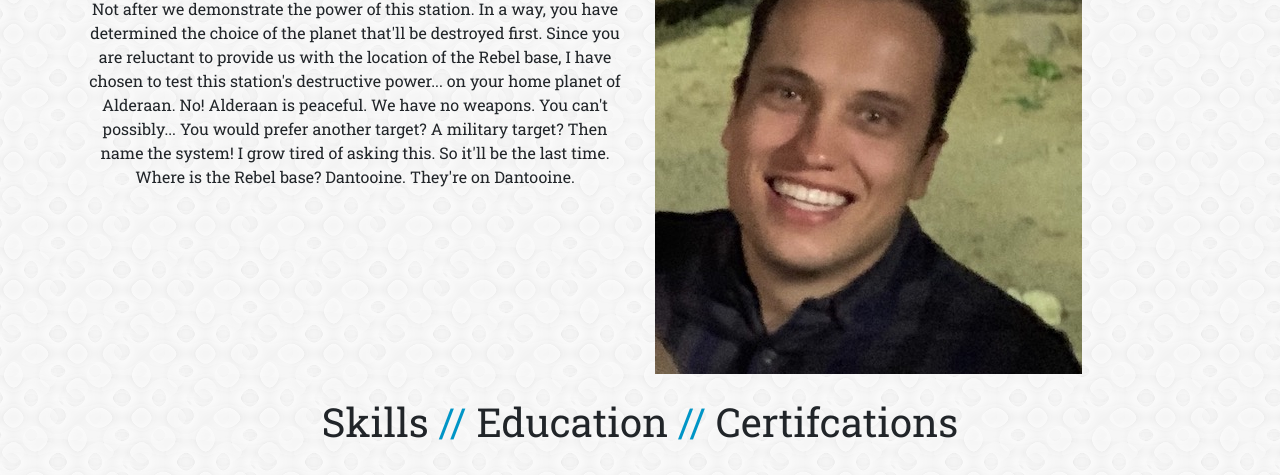
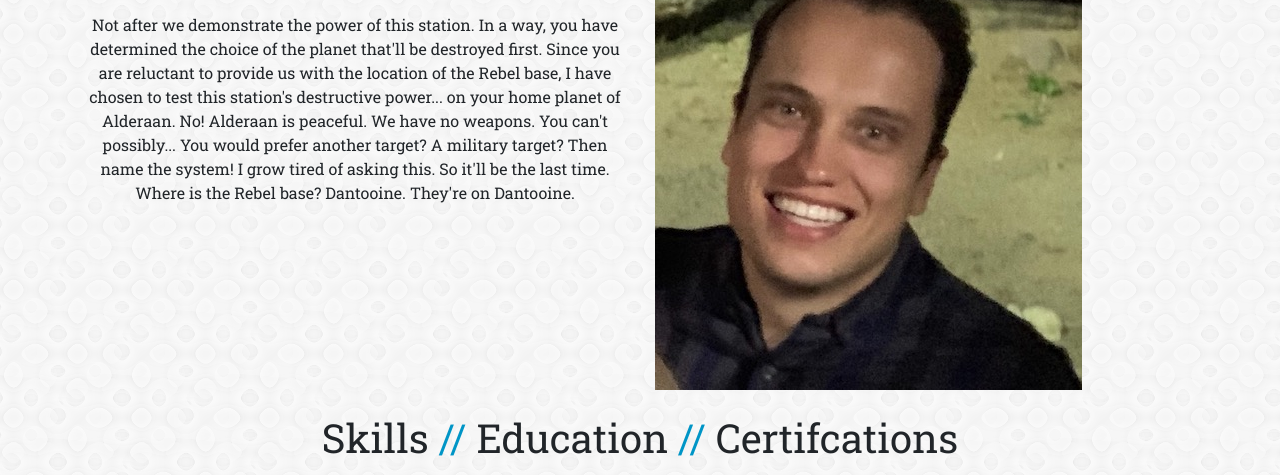
Before and after one commit to Cmader555/PersonalPortfolio, a plain HTML site: page personal.html in a window 1280 px wide. Shown: the part 608-1083 px from the top of the page. Drawn offline with nearby package versions, Linux system fonts and the light colour scheme.

Commit message:
more style updates

```diff
--- a/assets/css/personal.css
+++ b/assets/css/personal.css
@@ -54,7 +54,8 @@ li {
 
 .overallAbout {
     background-image: url(../images/confectionary.png);
-    padding-top: 2rem;
+    padding-top: 3rem;
+    padding-bottom: 2.5rem;
 }
 
 .portfolio {
```
